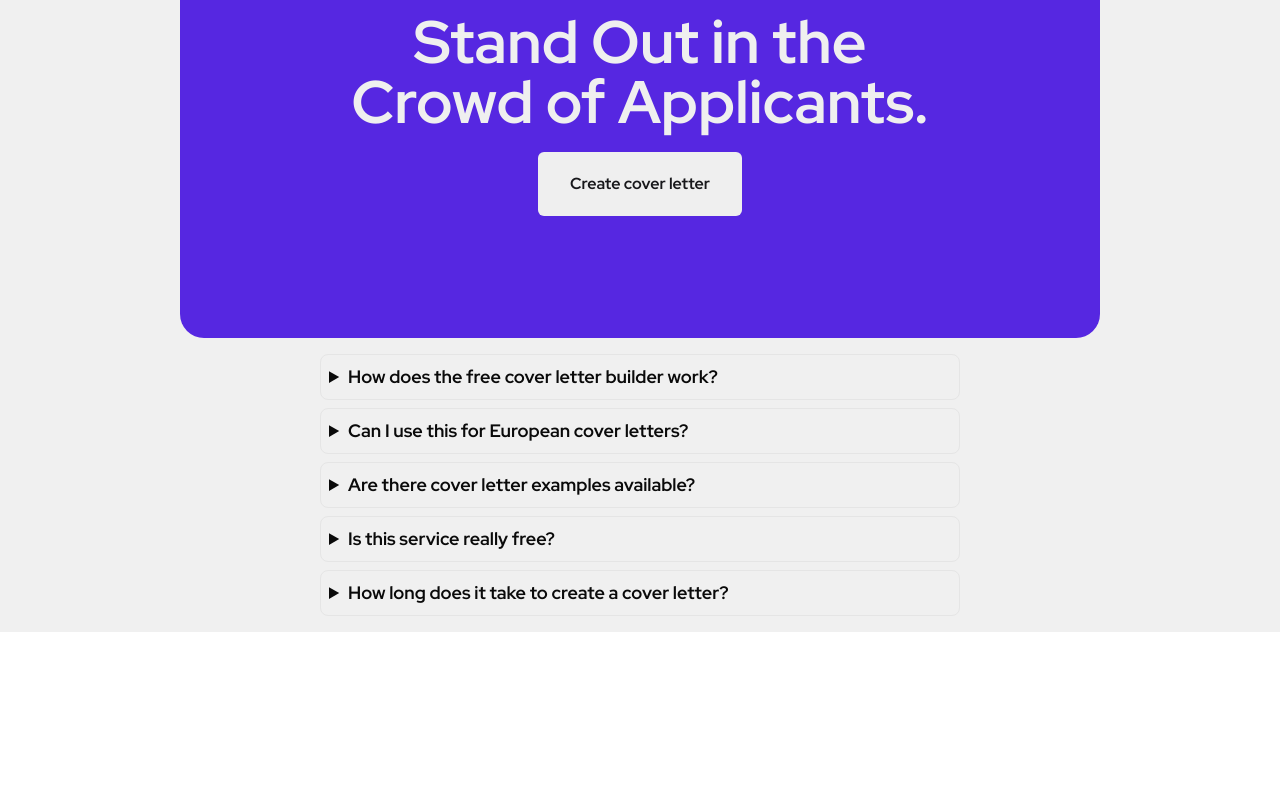
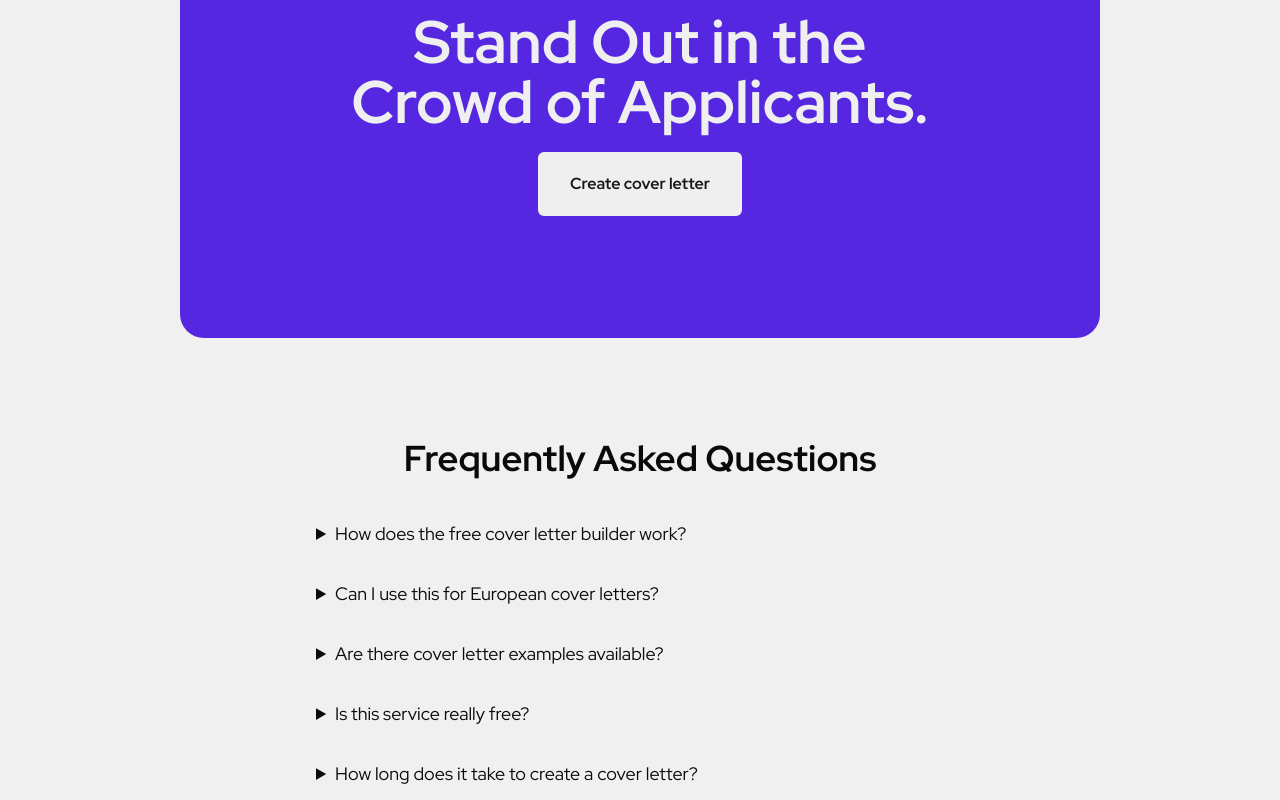
Before and after one commit to IvanSmiths/cover-letter-builder-pro, a Next.js app: page / in a window 1280 px wide. Shown: the part 3861-4661 px from the top of the page. Before the commit the page ends 4493 px from the top, so only its background shows below. Built offline with nearby package versions, Linux system fonts and the light colour scheme.

Commit message:
add simplified accordion

```diff
--- a/components/home/faq/Faq.tsx
+++ b/components/home/faq/Faq.tsx
@@ -32,18 +32,18 @@ const Faq: React.FC = () => {
   ];
 
   return (
-    <div className="mx-auto max-w-2xl space-y-2 p-4">
-      {faqData.map((faq, index) => (
-        <details
-          key={index}
-          className="rounded-lg border p-2 transition-colors duration-200"
-        >
-          <summary className="cursor-pointer select-none text-lg font-semibold">
-            {faq.question}
-          </summary>
-          <p className="mt-2 pl-2">{faq.answer}</p>
-        </details>
-      ))}
+    <div className="mx-auto mt-xlarge flex max-w-2xl flex-col items-center gap-medium">
+      <h3 className="text-4xl font-semibold">Frequently Asked Questions</h3>
+      <div className="w-full space-y-2">
+        {faqData.map((faq, index) => (
+          <details key={index} className="w-full rounded-lg">
+            <summary className="cursor-pointer p-3 text-lg">
+              {faq.question}
+            </summary>
+            <p className="mt-2 pl-3">{faq.answer}</p>
+          </details>
+        ))}
+      </div>
     </div>
   );
 };
```
